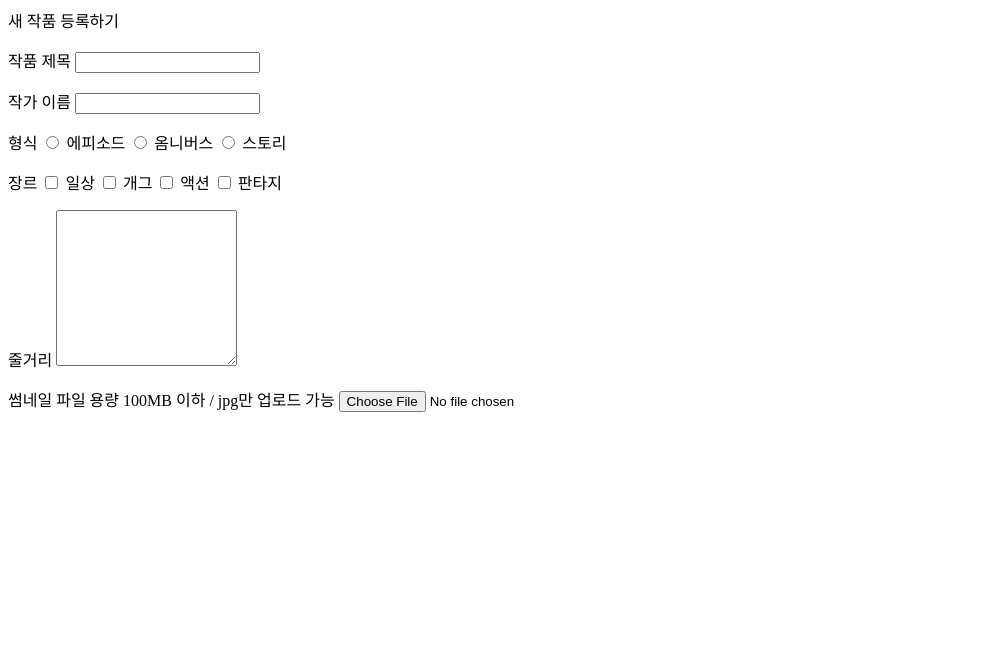
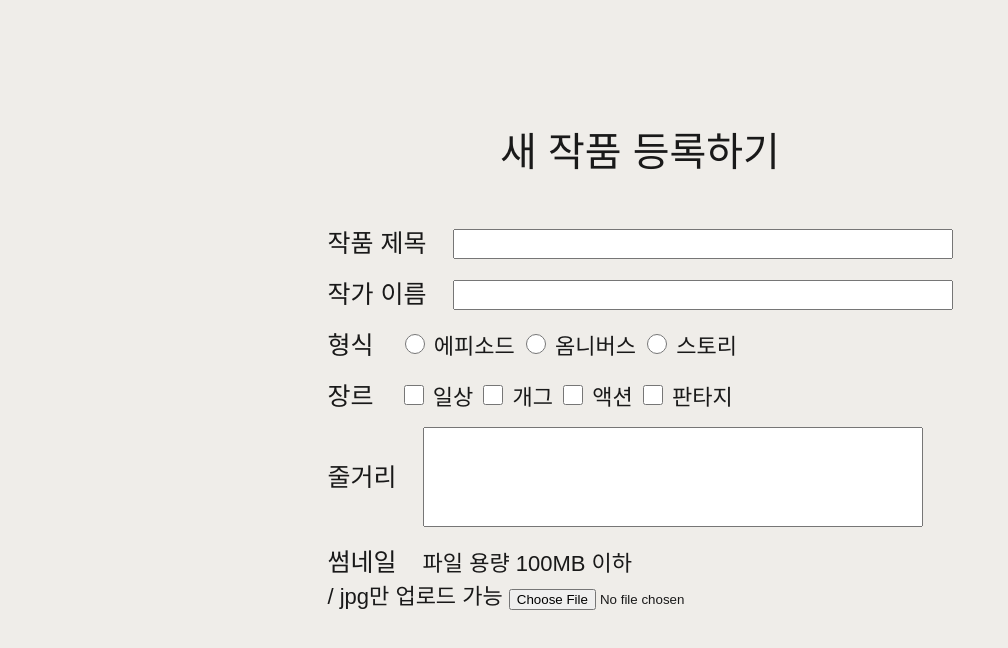
Before and after one commit to HyeonaSon/Cartoon-registration, a plain HTML site: page new register.html in a window 1280 px wide. Shown: the whole page, without its empty margins (0-1008 px from the left). Drawn offline with Linux system fonts and the light colour scheme; a web font is replaced by a local one.

Commit message:
Add files via upload

```diff
--- a/new register.html
+++ b/new register.html
@@ -4,51 +4,127 @@
   <meta http-equiv="X-UA-Compatible" content="IE=edge">
   <meta name="viewport" content="width=device-width, initial-scale=1.0">
   <title>새 작품 등록하기</title>
+
   <script defer src="reg.js"></script>
 
 
+  <link href="https://cdn.jsdelivr.net/gh/sunn-us/SUIT/fonts/variable/woff2/SUIT-Variable.css" rel="stylesheet">
+
+  <style>
+
+      body{
+      background-color: #EFEDE9;
+      }
+
+      header{
+        font-weight: 500;
+        font-size: 40px;
+        margin-top: 20px;
+        margin-bottom: 30px;
+
+      }
+
+      div{
+        margin: 15px;
+
+      }
+
+      [name="title"] {
+
+        font-weight: 530;
+        font-size: 25px;
+        margin-right: 20px;
+      }
+
+
+      .wrap {
+
+          color: #191919;
+          font-size: 22px;
+          font-weight: 500;
+          font-family: ‘SUIT Variable’, sans-serif;
+
+          width: 1000px;
+          margin: 100px auto 0px auto;
+
+
+          display: flex;
+          flex-direction: column;
+          justify-content: center;
+          align-items: center;
+
+
+        }
+
+
+      #area{
+        height: 100px;
+      }
+
+      input[type="text"]{
+        width:500px;
+        height:30px;
+        font-size:25px;
+        text-decoration-color: #191919;
+      }
+
+      input[type="radio"]{
+        width: 20px;
+        height:20px;
+        text-decoration-color: #191919;
+      }
+
+      input[type="checkbox"]{
+        width: 20px;
+        height:20px;
+        text-decoration-color: #191919;
+      }
+
+
+  </style>
 
 </head>
 
 
 <body>
+
+  <div class="wrap">
     <header>새 작품 등록하기</header>
 
     <section>
-    <aside>
 
-      <p>
+        <div>
 
         <label name="title">작품 제목</label>
         <input type="text" maxlength="30" minlength="1"> <!--text box안에 들어갈 수 있는 최소 최대의 글자 수를 지정-->
 
-      </p>
+        </div>
 
-      <p>
+        <div>
 
-        <label name="author">작가 이름</label>
+          <label name="title">작가 이름</label>
           <input type="text" maxlength="10" minlength="1">
 
-      </p>
+        </div>
 
-      <p>
+        <div>
 
-        <label name="form">형식</label>
+          <label name="title">형식</label>
 
-        <input type="radio" id="eps" name="form"> <!--name이 같은 것 중에서 하나를 선택한다.-->
-        <label for="eps">에피소드</label>
+          <input type="radio" name="form" id="ro"> <!--name이 같은 것 중에서 하나를 선택한다.-->
+          <label for="ro">에피소드</label>
 
-        <input type="radio" id="omn" name="form">
-        <label for="omn">옴니버스</label>
+          <input type="radio" name="form" id="ro">
+          <label for="ro">옴니버스</label>
 
-        <input type="radio" id="sto" name="form">
-        <label for="sto">스토리</label>
+          <input type="radio" name="form" id="ro">
+          <label for="ro">스토리</label>
 
-      </p>
+        </div>
 
-      <p>
+        <div>
 
-        <label name="genre">장르</label>
+          <label name="title">장르</label>
 
           <input type="checkbox" id="daily" name="genre">
           <label for="daily">일상</label>
@@ -62,27 +138,26 @@
           <input type="checkbox" id="fantasy" name="genre">
           <label for="fantasy">판타지</label>
 
-      </p>
+        </div>
 
-      <p>
+        <div>
 
-        <label name="storyline">줄거리</label>
-        <textarea name="synopsis" id="syn" cols="20" rows="10"
-        maxlength="300" minlength="1"></textarea>
+          <label name="title">줄거리</label>
+          <input type="text" maxlength="10" minlength="1" id="area">
 
-      </p>
+        </div>
 
-      <p>
+        <div>
 
-        <label name="thumbnail">썸네일</label>
-
-        <label for="file-input">파일 용량 100MB 이하 / jpg만 업로드 가능</label>
+          <label name="title" for="file-input">썸네일</label>
+          <span>파일 용량 100MB 이하 <br> / jpg만 업로드 가능</span>
           <input type="file" id="file-input" accept='.jpg' /> <!-- accept 허용할 파일 유형을 나타내는 문자열 -->
 
-      </p>
 
-    </aside>
+
+        </div>
 
     </section>
+  </div>
 </body>
 </html>
```
Also changed, not shown: index.html (+45 -4 lines). Lines whose indentation alone changed are shown as unchanged.
